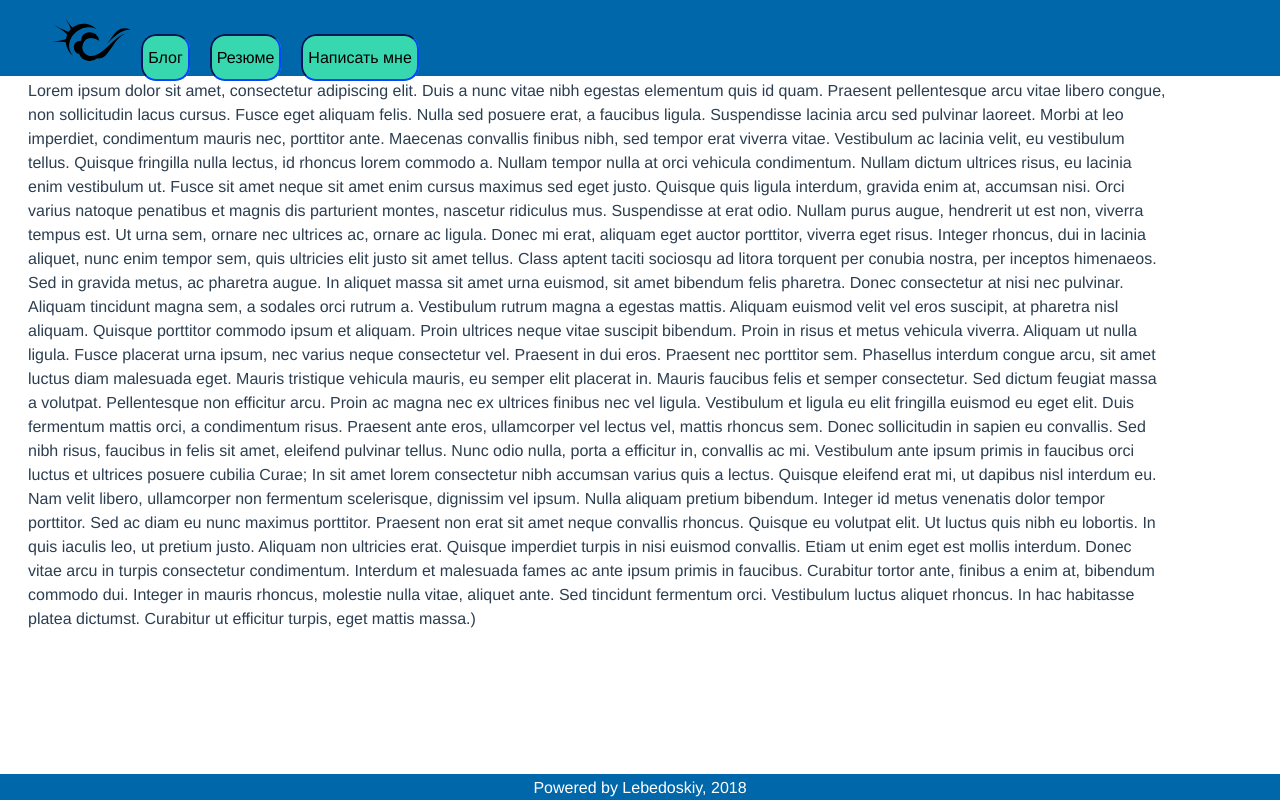
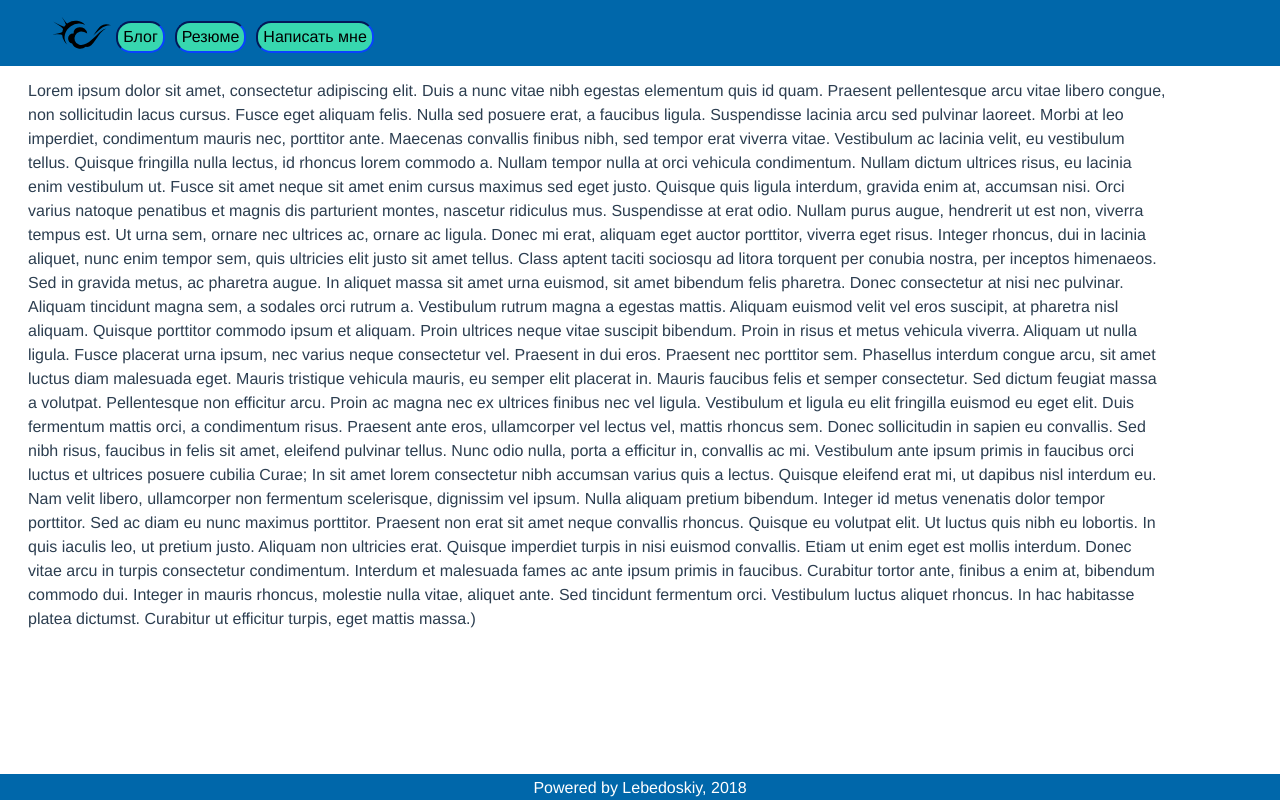
Before and after one commit to lebedovskiy/django-vuejs-vuex-template, a Vue app: page / in a window 1280 px wide. Built offline with nearby package versions, Linux system fonts and the light colour scheme.

Commit message:
Make vertical align

```diff
--- a/src/App.vue
+++ b/src/App.vue
@@ -3,25 +3,16 @@
     .header
       router-link(to='/').logo
         img(src='./assets/logo.svg')
-      router-link(to='/blog', v-bind:class="{ mobile: isMobile }").menu__item Блог
-      router-link(to='/resume', v-bind:class="{ mobile: isMobile }").menu__item Резюме
-      router-link(to='/write_me', v-bind:class="{ mobile: isMobile }").menu__item Написать мне
+      router-link(to='/blog').menu__item Блог
+      router-link(to='/resume').menu__item Резюме
+      router-link(to='/write_me').menu__item Написать мне
     router-view
     footer Powered by Lebedoskiy, 2018
 </template>
 
 <script>
 export default {
-  name: 'App',
-  computed: {
-    isMobile: () => {
-      let isMobile
-      if (/Android|webOS|iPhone|iPod|BlackBerry|IEMobile|Opera Mini/i.test(navigator.userAgent)) {
-        isMobile = true
-      }
-      return isMobile
-    }
-  }
+  name: 'App'
 }
 
 </script>
@@ -29,36 +20,30 @@ export default {
 <style lang="stylus">
 .header
   background #0067AA
-  height 50px
+  height 40px
   width 100%
   padding 1% 4%
-  margin 0
   position fixed
   top 0
   left 0
   right 0
-  text-align left
 
 a
   text-decoration: none;
-
-img
-  float inherit
-
-.logo
-  margin 0 0
-  height 80px
-  width 80px
+// ToDo make normal menu (center by vertical) on iPad
 
 .menu__item
   font-size 1em
-  margin 10px
-  padding 1% 5px
+  margin 0 5px
+  padding 5px 5px
   color black
   border inset #062DAC 2px
   border-radius 15px
   background #37D7AF
-  top 40px
+  display: inline-block
+  text-align center
+  white-space: nowrap;
+  overflow: hidden;
 
 .app
   font-family: 'Avenir', Helvetica, Arial, sans-serif
```
Also changed, not shown: src/assets/logo.svg.
